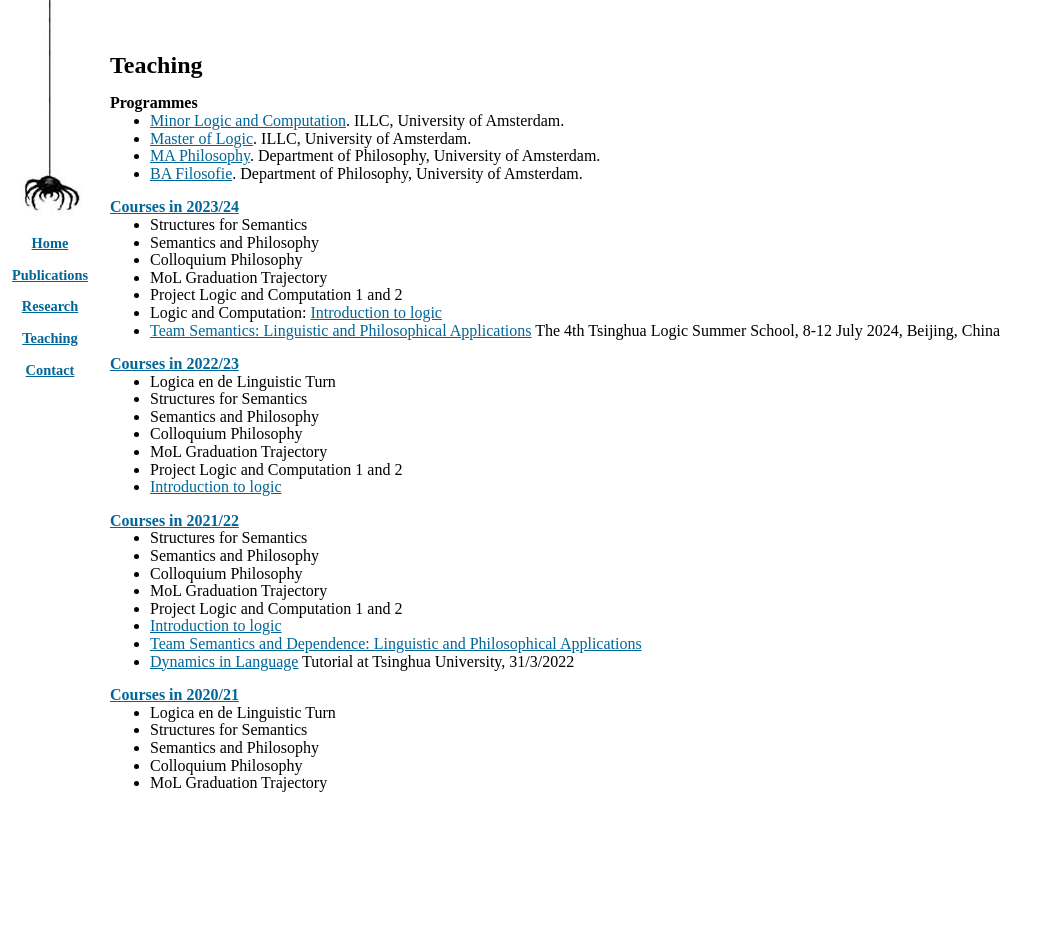
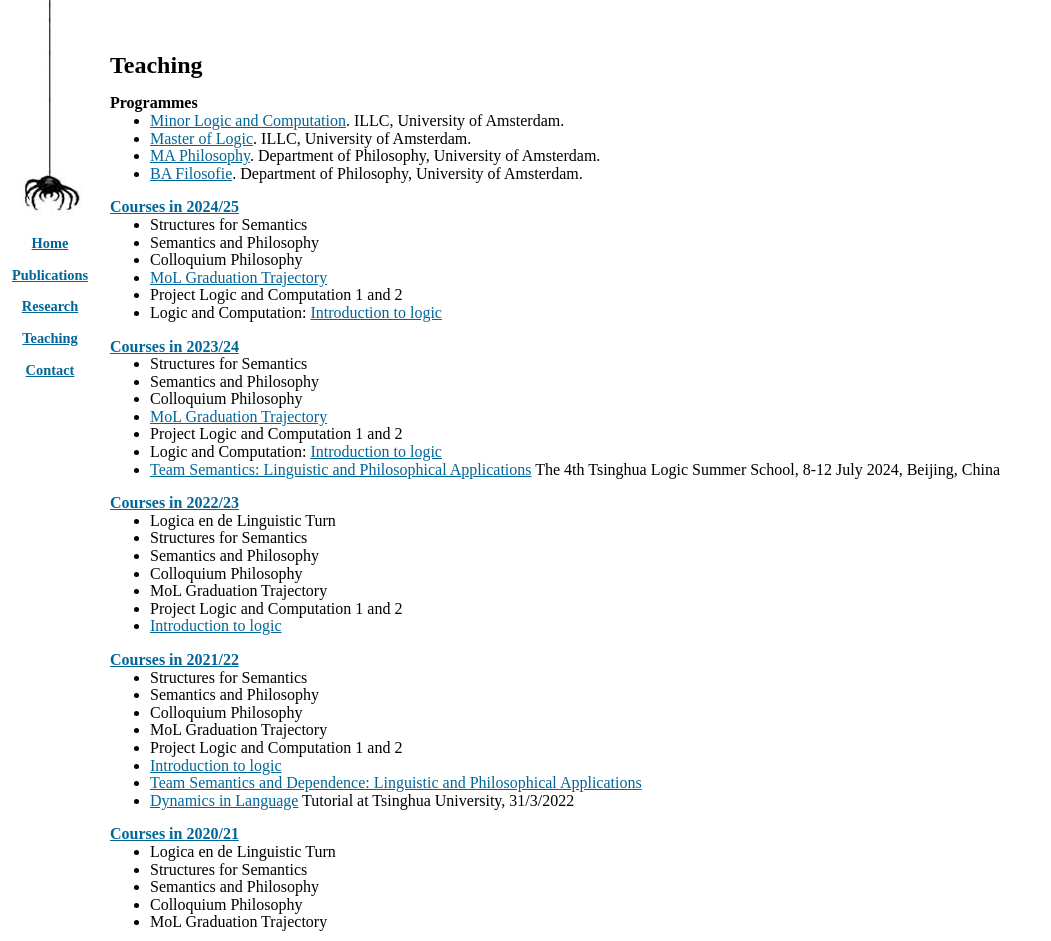
Before and after one commit to rednaw/site, a Jekyll site: the page built from content/teaching.md, in a window 1280 px wide. Shown: the whole page, without its empty margins (0-1051 px from the left). Built offline with Jekyll 4.4.1, drawn with Linux system fonts in a browser that asks for light colours; some web fonts are replaced; comment, search, counter and statistics services are not loaded; before the commit the page ends 900 px from its top, so only the background shows below that.

Commit message:
Update teaching.md

```diff
--- a/content/teaching.md
+++ b/content/teaching.md
@@ -12,11 +12,19 @@
 * [MA Philosophy](https://gsh.uva.nl/content/masters/philosophy/philosophy.html). Department of Philosophy, University of Amsterdam.
 * [BA Filosofie](https://www.uva.nl/programmas/bachelors/filosofie/filosofie.html). Department of Philosophy, University of Amsterdam.
 
+**[Courses in 2024/25](https://studiegids.uva.nl/xmlpages/page/2024-2025/zoek-docent/docent/9379)**
+* Structures for Semantics
+* Semantics and Philosophy
+* Colloquium Philosophy
+* [MoL Graduation Trajectory]({{ site.baseurl }}/GraduationTrajectory)
+* Project Logic and Computation 1 and 2
+* Logic and Computation: [Introduction to logic]({{ site.baseurl }}/introduction-to-logic)
+
 **[Courses in 2023/24](https://studiegids.uva.nl/xmlpages/page/2023-2024/zoek-docent/docent/9379)**
 * Structures for Semantics
 * Semantics and Philosophy
 * Colloquium Philosophy
-* MoL Graduation Trajectory
+* [MoL Graduation Trajectory]({{ site.baseurl }}/GraduationTrajectory)
 * Project Logic and Computation 1 and 2
 * Logic and Computation: [Introduction to logic]({{ site.baseurl }}/introduction-to-logic)
 * [Team Semantics: Linguistic and Philosophical Applications](http://tsinghualogic.net/JRC/team-semantics-linguistic-and-philosophical-applications/) The 4th Tsinghua Logic Summer School, 8-12 July 2024, Beijing, China
```
